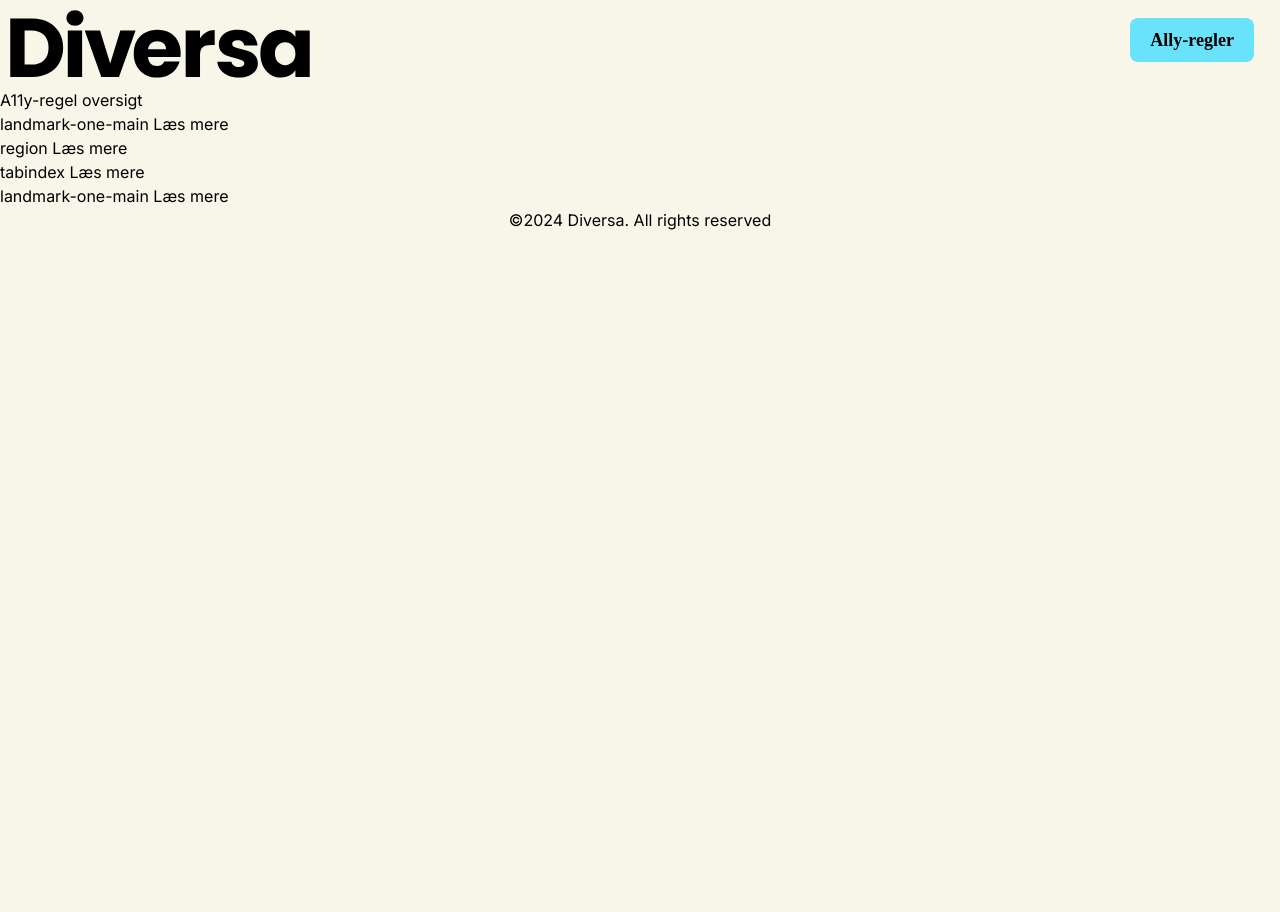
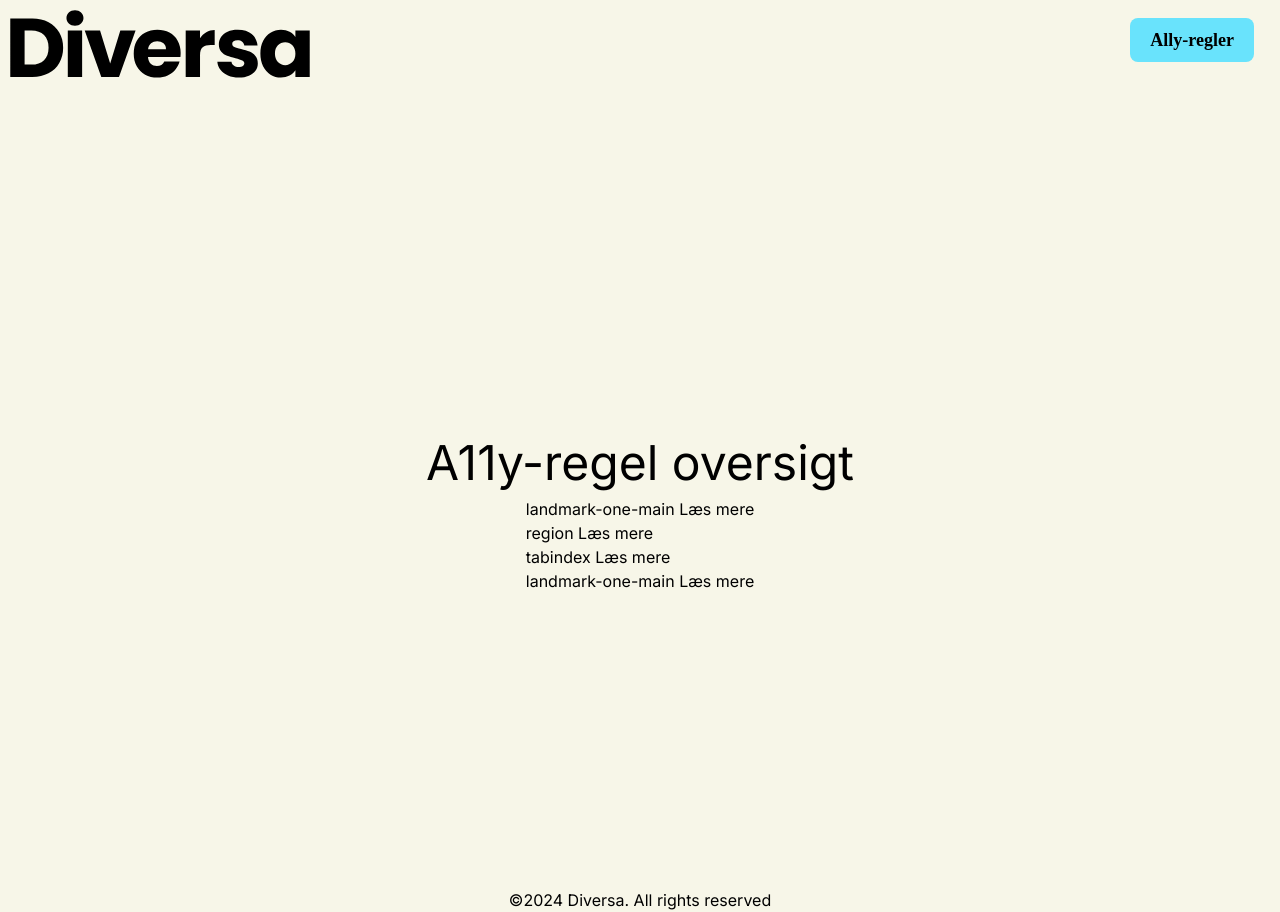
Before and after one commit to emmalarsen1/a11y_diversa, a Next.js app: page /regeloversigt in a window 1280 px wide. Before the commit the page ends 800 px from the top, so only its background shows below. Built offline with nearby package versions, Linux system fonts and the light colour scheme.

Commit message:
småting på rules

```diff
--- a/src/app/regeloversigt/page.jsx
+++ b/src/app/regeloversigt/page.jsx
@@ -4,13 +4,15 @@ import { reglerData } from "@/data/reglerData";
 function page() {
   return (
     <>
-      <h1>A11y-regel oversigt</h1>
-      <section>
-        {reglerData.map((data) => (
-          <p key={data.id}>
-            {data.id} <Link href={`/rules/${data.id}`}>Læs mere</Link>
-          </p>
-        ))}
+      <section class="flex flex-col justify-center items-center h-lvh">
+        <h1 class="text-5xl m-2.5 mt-14">A11y-regel oversigt</h1>
+        <article>
+          {reglerData.map((data) => (
+            <p key={data.id}>
+              {data.id} <Link href={`/rules/${data.id}`}>Læs mere</Link>
+            </p>
+          ))}
+        </article>
       </section>
     </>
   );
```
